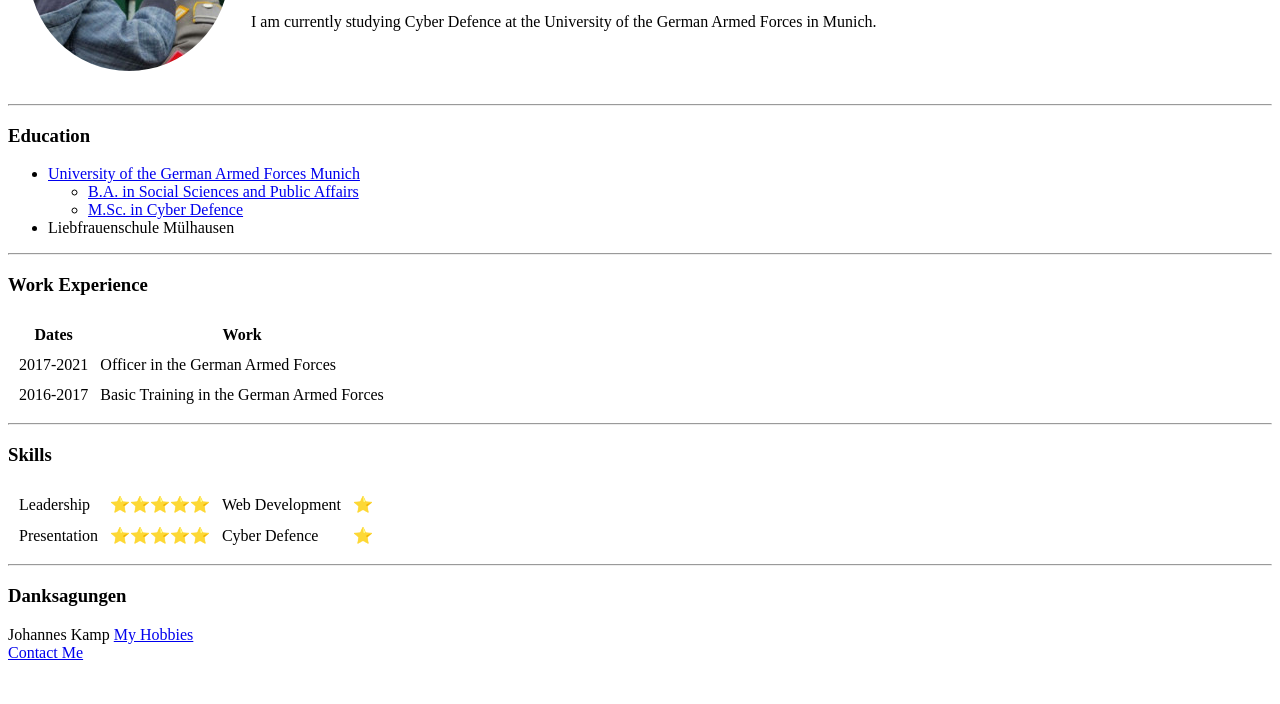
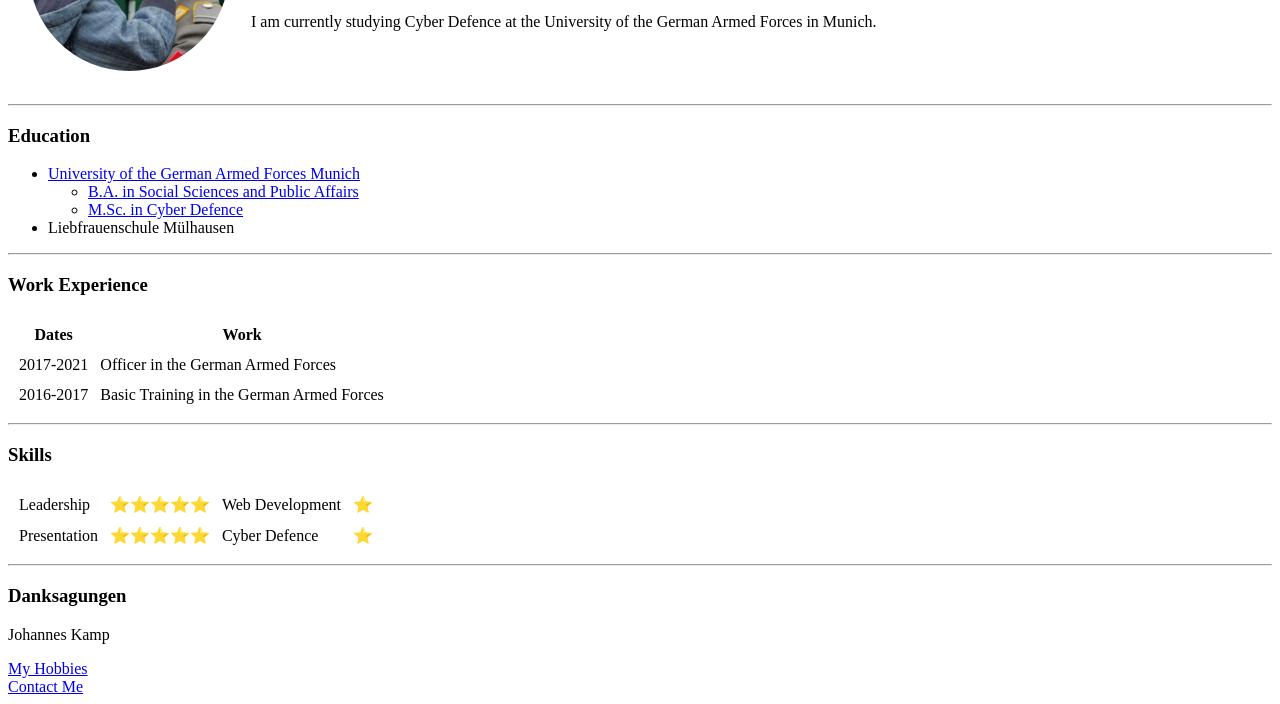
Before and after one commit to LateM00N/html_website, a plain HTML site: page index.html in a window 1280 px wide. Shown: the part 158-862 px from the top of the page. Before the commit the page ends 828 px from the top, so only its background shows below. Drawn offline with Linux system fonts and the light colour scheme.

Commit message:
Add files via upload

```diff
--- a/index.html
+++ b/index.html
@@ -75,7 +75,7 @@
   </table>
   <hr />
   <h3>Danksagungen</h3>
-  Johannes Kamp
+  <p>Johannes Kamp</p>
   <a href="hobbies.html">My Hobbies</a><br />
   <a href="contact.html">Contact Me</a>
 </body>
```
